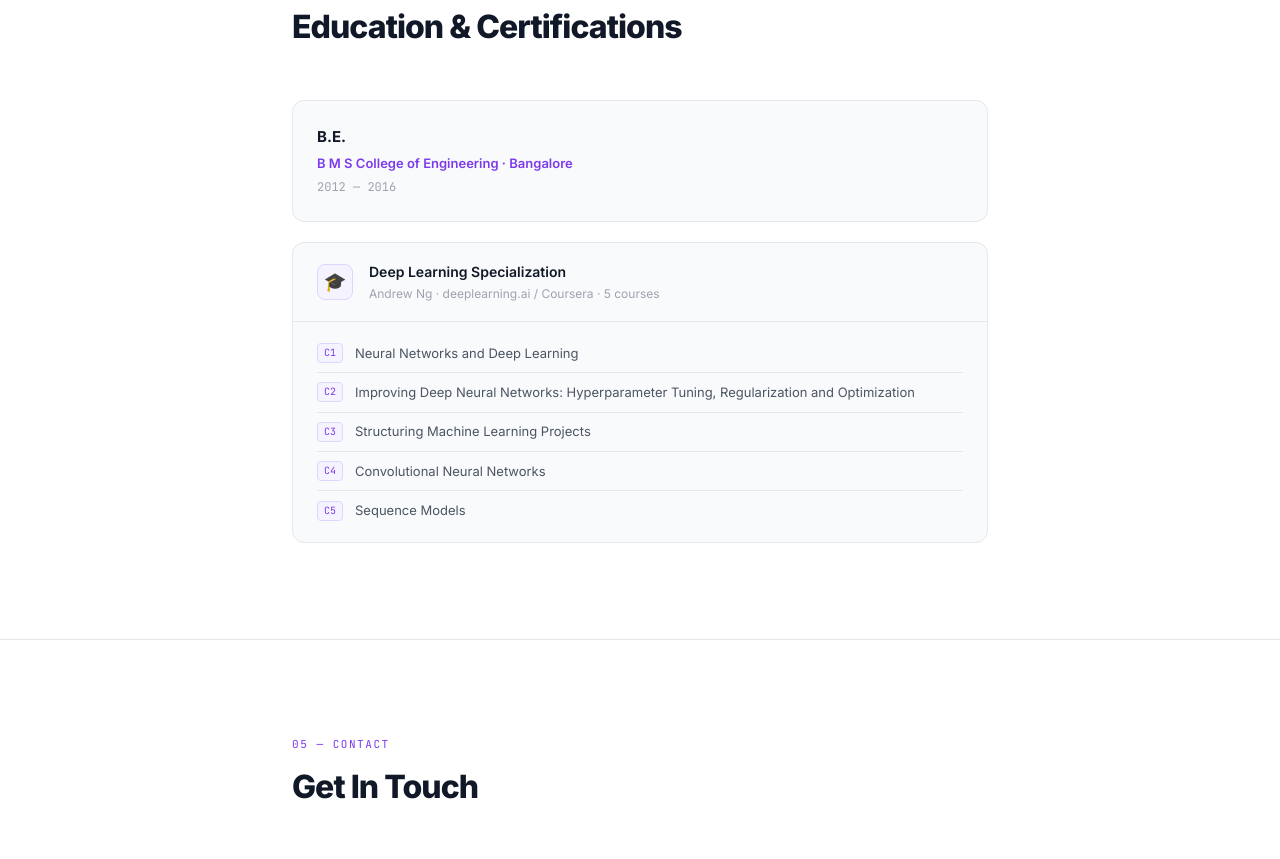
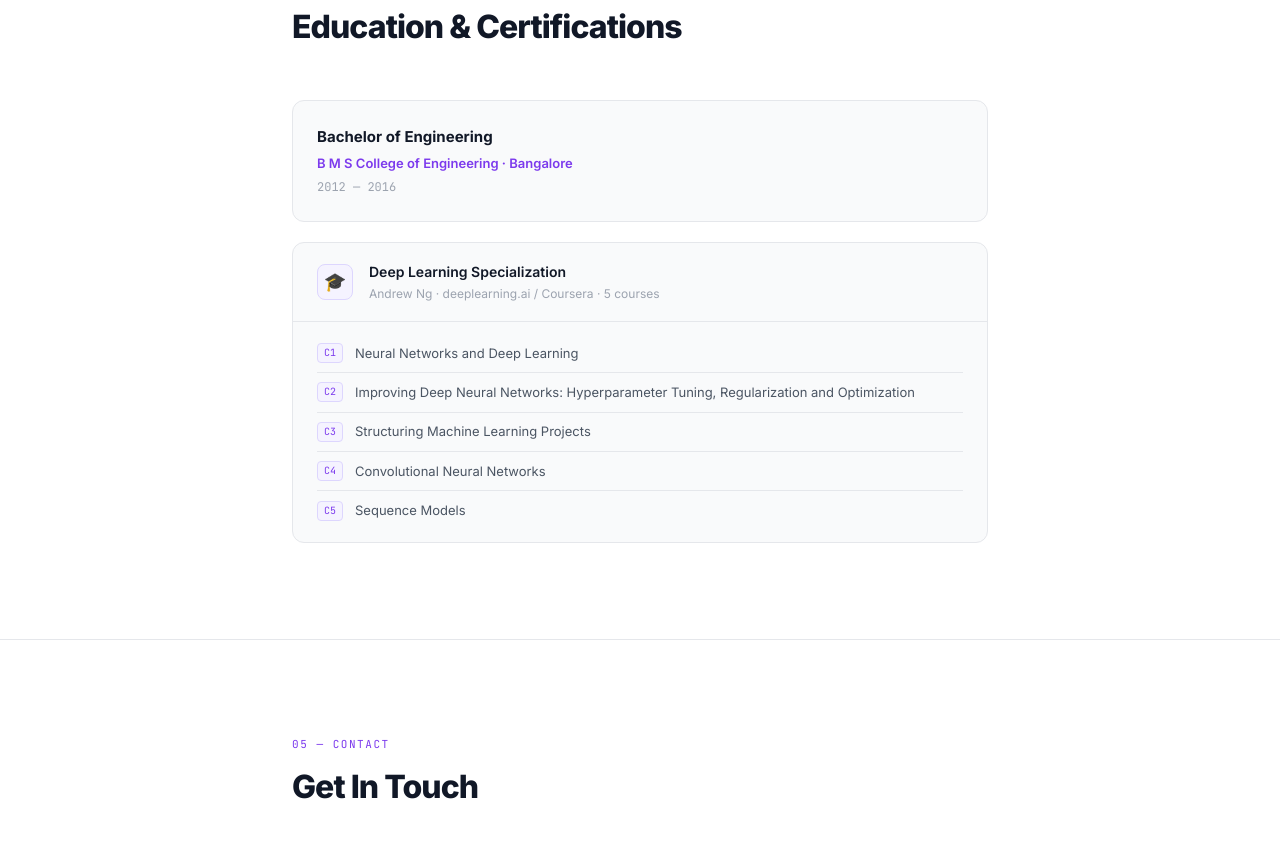
Before and after one commit to VishakBharadwaj94/vishak-resume, a website: page index.html in a window 1280 px wide. Shown: the part 3220-4079 px from the top of the page. Drawn offline with Linux system fonts and the light colour scheme.

Commit message:
Expand B.E. to Bachelor of Engineering

```diff
--- a/index.html
+++ b/index.html
@@ -748,7 +748,7 @@
       <h2 class="section-title">Education &amp; Certifications</h2>
     </div>
     <div class="edu-card fade-in">
-      <div class="edu-degree">B.E.</div>
+      <div class="edu-degree">Bachelor of Engineering</div>
       <div class="edu-school">B M S College of Engineering · Bangalore</div>
       <div class="edu-date">2012 — 2016</div>
     </div>
```
